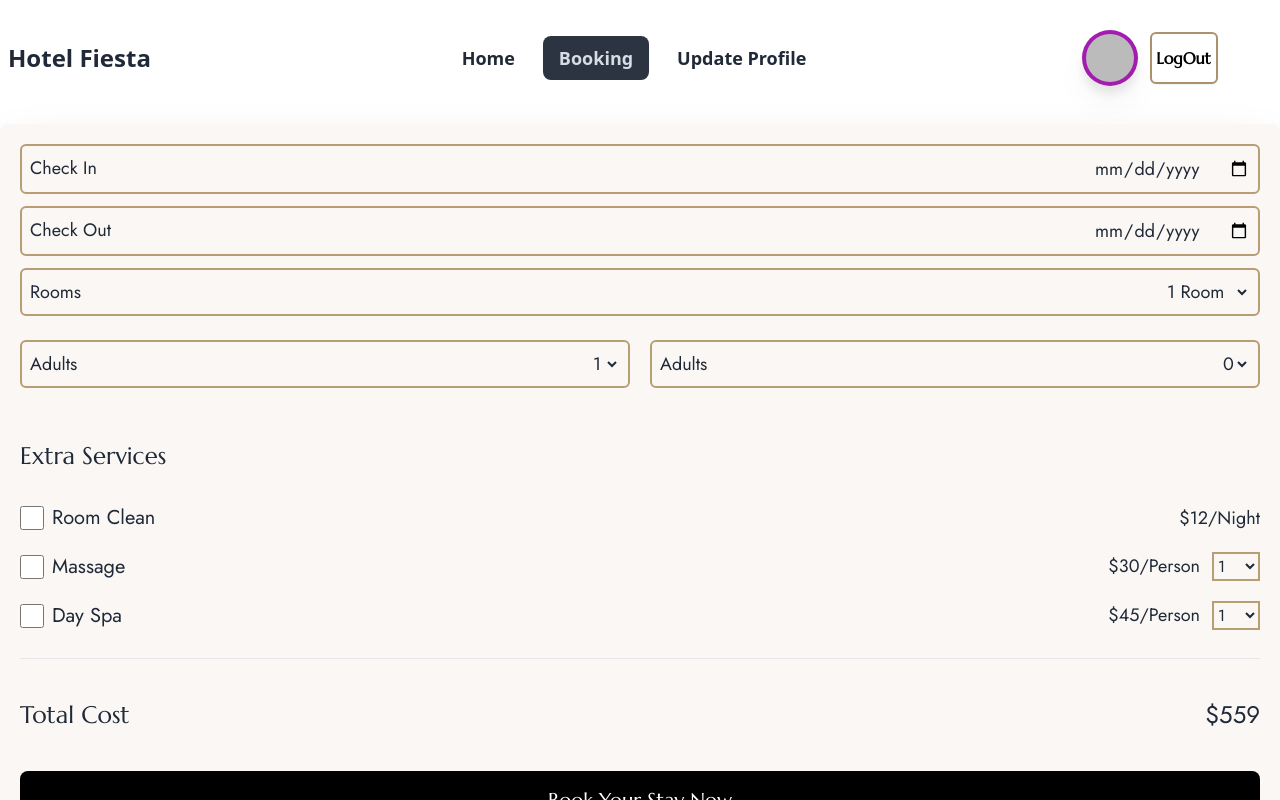
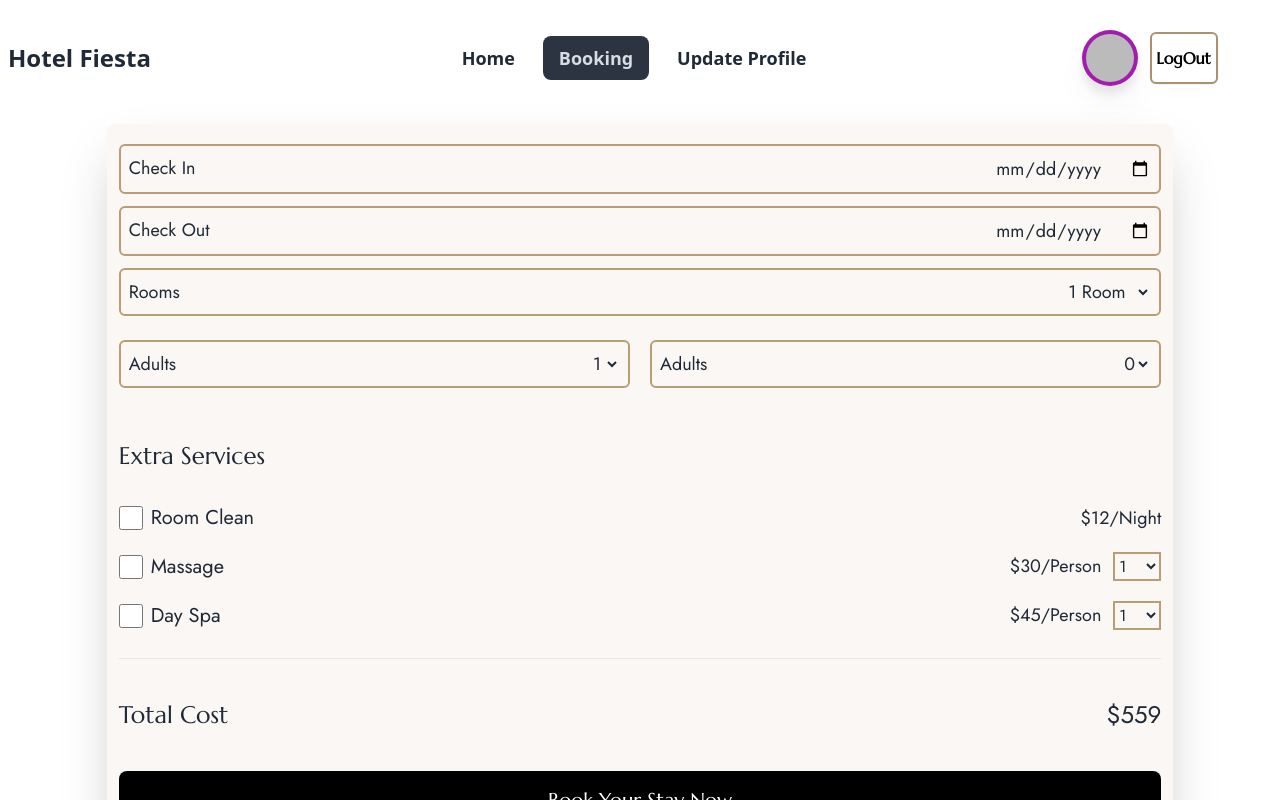
Before and after one commit to rana5699/assignment-nine, a React (Vite) app: page /booking in a window 1280 px wide. Shown: the top 800 px of the page. Built offline with nearby package versions, Linux system fonts and the light colour scheme; no server answers; sample sign-in values are in the browser's storage.

Commit message:
booking pages width        slove

```diff
--- a/src/Components/Pages/BookingForm.jsx
+++ b/src/Components/Pages/BookingForm.jsx
@@ -2,7 +2,7 @@ import HelmetTitle from "../Shared/HelmetTitle";
 
 const BookingForm = () => {
   return (
-    <div className="bg-[#FAF7F4] shadow-2xl py-5 items-center justify-center my-5 p-5 font-jost rounded-lg">
+    <div className="bg-[#FAF7F4] shadow-2xl py-5 items-center justify-center my-5 p-5 font-jost rounded-lg w-full px-3 md:w-10/12 mx-auto">
       <HelmetTitle title={"Bokking"} />
       {/* form  */}
       <div>
```
